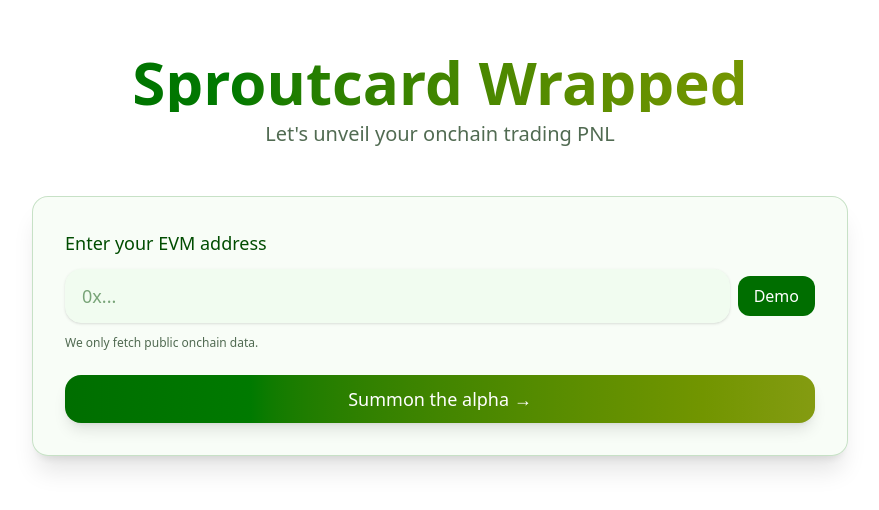
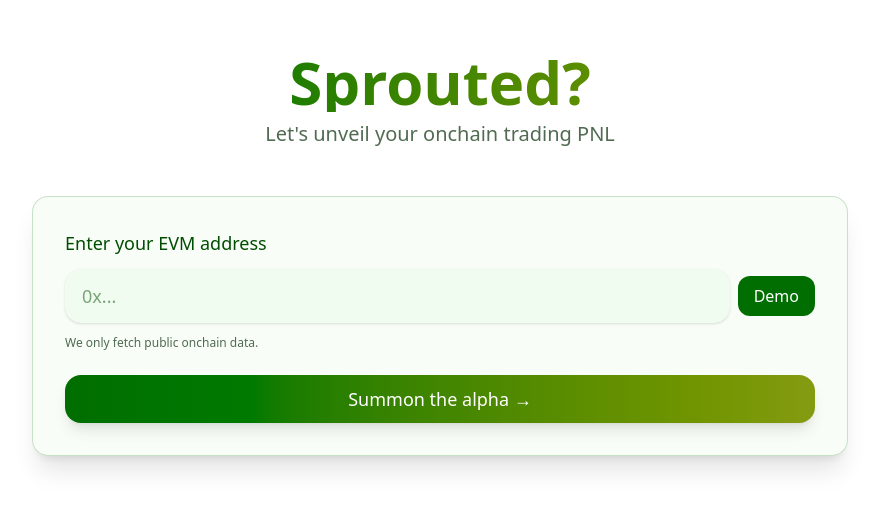
Before and after one commit to stepaks675/sproutcard, a Next.js app: page / in a window 1280 px wide. Shown: the part 146-656 px from the top of the page, without its empty margins (200-1079 px from the left). Built offline with nearby package versions, Linux system fonts and the light colour scheme.

Commit message:
module upd

```diff
--- a/app/page.js
+++ b/app/page.js
@@ -667,7 +667,7 @@
       )}
       <div className="text-center mb-4">
         <h1 className="text-4xl md:text-6xl font-bold bg-gradient-to-r from-primary to-accent bg-clip-text text-transparent mb-2">
-          Sproutcard Wrapped
+          Sprouted?
         </h1>
         <p className="text-xl text-muted-foreground">Let's unveil your onchain trading PNL</p>
       </div>
--- a/package.json
+++ b/package.json
@@ -9,6 +9,7 @@
     "lint": "eslint"
   },
   "dependencies": {
+    "canvas-confetti": "^1.9.3",
     "framer-motion": "^12.23.12",
     "next": "15.5.0",
     "react": "19.1.0",
```
Also changed, not shown: 1 other file (tests, documents, lock files or other folders).
